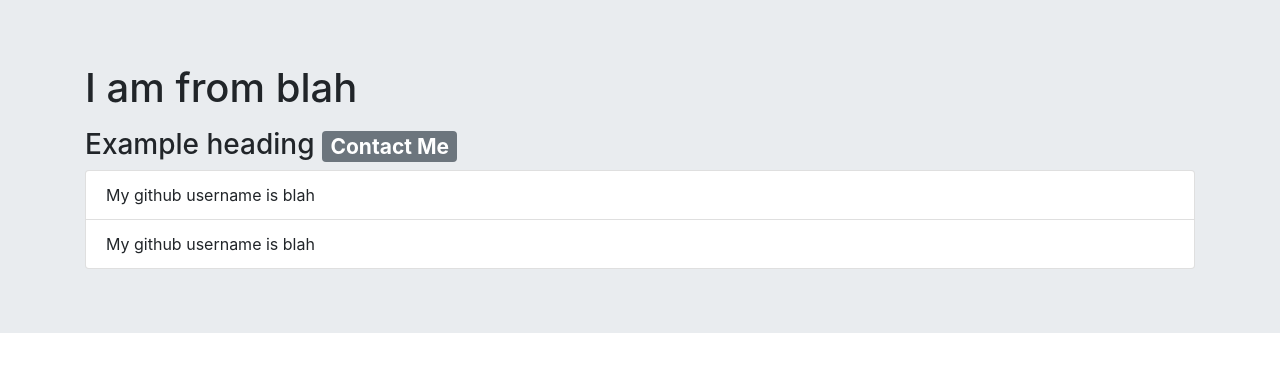
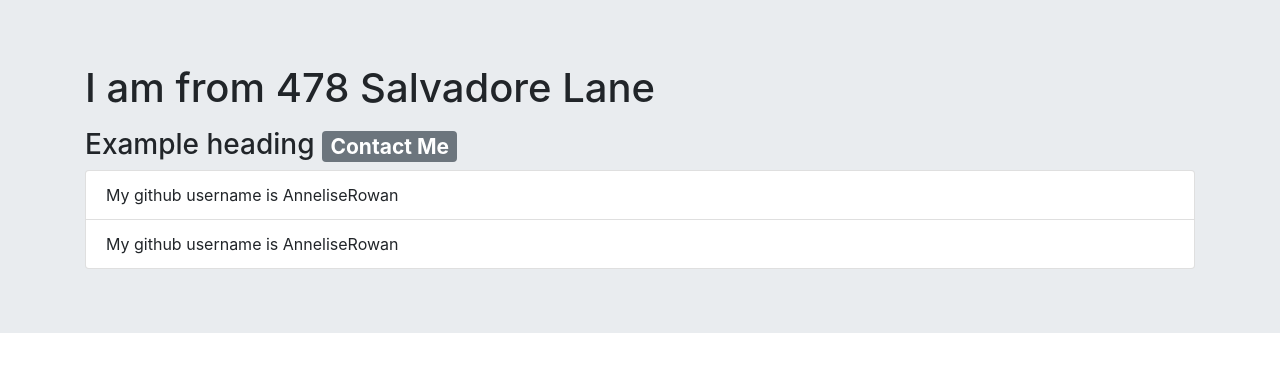
Before and after one commit to AnneliseRowan/mini-project-portfolio-page, a website: page index.html in a window 1280 px wide. Drawn offline with nearby package versions, Linux system fonts and the light colour scheme.

```diff
--- a/index.html
+++ b/index.html
@@ -10,13 +10,13 @@
     <body>
         <header class="jumbotron jumbotron-fluid">
             <div class="container">
-                <h1 class="display-4>My name is blah</h1>
-                <p class="lead">I am from blah</p>
+                <h1 class="display-4>My name is Annelise Rowan</h1>
+                <p class="lead">I am from 478 Salvadore Lane</p>
                 <h3> Example heading <span class="badge badge-secondary"> Contact Me</span></h3>
 
                 <ul class="list-group">
-                    <li class="list-group-item">My github username is blah</li>
-                    <li class="list-group-item">My github username is blah</li>
+                    <li class="list-group-item">My github username is AnneliseRowan</li>
+                    <li class="list-group-item">My github username is AnneliseRowan</li>
                 </ul>
 
             </div>
```
Also changed, not shown: images/screencapture-127-0-0-1-5500-index-html-2021-05-22-14_19_27.png (added).
